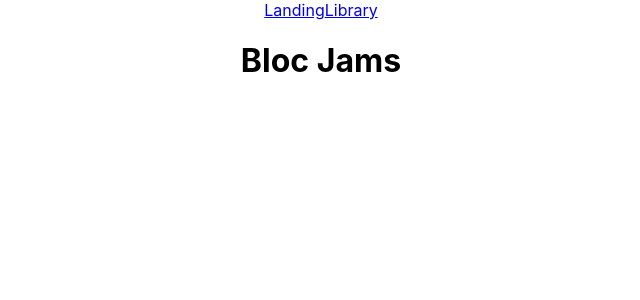
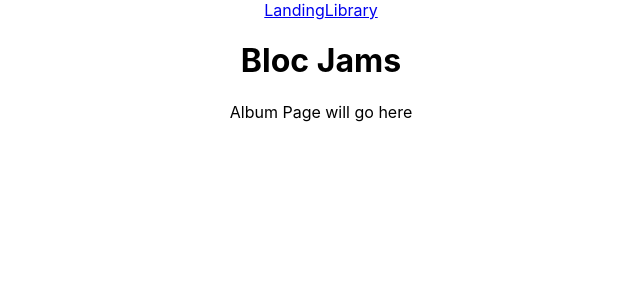
Before and after one commit to NaNathan13/bloc-jams-react, a React (Create React App) app: page /album in a window 1280 px wide. Shown: the top 300 px of the page, without its empty margins (319-959 px from the left). Built offline with nearby package versions, Linux system fonts and the light colour scheme.

Commit message:
completed routing assignment

```diff
--- a/src/App.js
+++ b/src/App.js
@@ -3,6 +3,7 @@
 import './App.css';
 import Landing from './components/Landing';
 import Library from './components/Library';
+import Album from './components/Album';
 
 class App extends Component {
   render() {
@@ -18,6 +19,7 @@
         <main>
           <Route exact path="/" component={Landing} />
           <Route path="/library" component={Library} />
+          <Route path="/album" component={Album} />
         </main>
       </div>
     );
--- a/src/components/Album.js
+++ b/src/components/Album.js
@@ -0,0 +1,9 @@
+import React from 'react';
+
+const Album = () => (
+    <section className="album">
+        Album Page will go here
+    </section>
+);
+
+export default Album;
```
